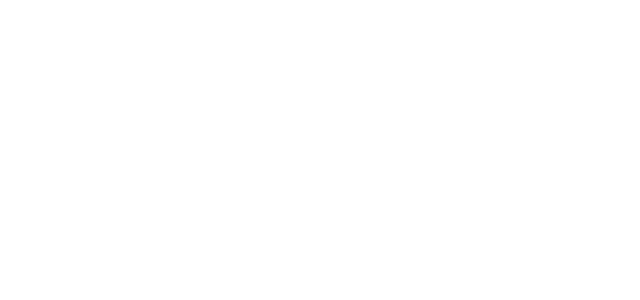
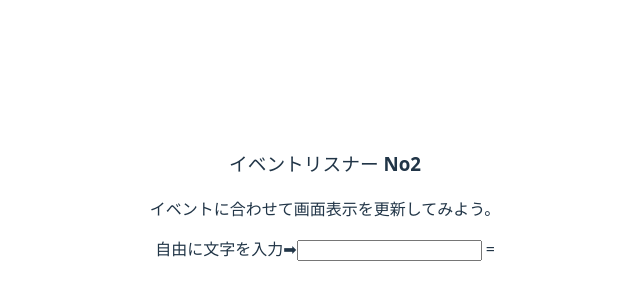
Before and after one commit to terahashi/react-next-study, a React (Vite) app: page /study/EventExample2 in a window 1280 px wide. Before the commit this address had no page. Shown: the part 204-504 px from the top of the page, without its empty margins (315-955 px from the left). Built offline with nearby package versions, Linux system fonts and the light colour scheme.

Commit message:
EventExample2を追加　作成完了

```diff
--- a/src/App.jsx
+++ b/src/App.jsx
@@ -10,6 +10,7 @@
 import Count from './pages/study/Count';
 import Count2 from './pages/study/Count2';
 import EventExample from './pages/study/EventExample';
+import EventExample2 from './pages/study/EvantExample2';
 
 function App() {
   const [count, setCount] = useState(0);
@@ -38,6 +39,7 @@
           <Route path='study/Count' element={<Count />} />
           <Route path='study/Count2' element={<Count2 />} />
           <Route path='study/EventExample' element={<EventExample />} />
+          <Route path='study/EventExample2' element={<EventExample2 />} />
           {/* <Route path='./pages/Count' element={<Count />} /> ⬅︎これだとエラー。【pathはURL】であってファイルの場所ではない！ */}
         </Routes>
       </BrowserRouter>
--- /dev/null
+++ b/src/pages/study/EvantExample2.jsx
@@ -0,0 +1,17 @@
+//イベントに合わせて画面表示を更新してみよう
+//useStateを使用する
+import { useState } from 'react';
+
+const EventExample2 = () => {
+  const [val, setVal] = useState('');
+  return (
+    <>
+      <h3>イベントリスナー No2</h3>
+      <p>イベントに合わせて画面表示を更新してみよう。</p>
+      自由に文字を入力➡︎
+      <input type='text' onChange={(e) => setVal(e.target.value)} /> = {val}
+    </>
+  );
+};
+
+export default EventExample2;
--- a/src/pages/study/EventExample.jsx
+++ b/src/pages/study/EventExample.jsx
@@ -13,7 +13,7 @@
       <h3>イベントリスナー No1</h3>
       <p>イベントリスナーを確認</p>
       <button onClick={clickHandler}>クリック</button>
-      <button onClick={clickHandler2}>クリック2</button>
+      <button onClick={clickHandler2}>クリック2(コンソール画面表示)</button>
     </>
   );
 };
--- a/src/pages/study/StudyHome.jsx
+++ b/src/pages/study/StudyHome.jsx
@@ -1,10 +1,6 @@
 ///pages/StudyHome.jsx
-///⬇︎ここに勉強したものの「リンクリストを追加していく。」
-
+///⬇︎勉強したものの「リンクリストを追加していく。」
 import { Link } from 'react-router-dom';
-import Count from './Count';
-import Coutt2 from './Count2';
-import EventExample from './EventExample';
 
 const StudyHome = () => {
   return (
@@ -16,6 +12,8 @@
       <Link to='study/Count2'>count2の勉強ページ</Link>
       <br></br>
       <Link to='study/EventExample'>イベントリスナーの勉強ページ</Link>
+      <br></br>
+      <Link to={'study/EventExample2'}>イベントリスナーの勉強ページ2</Link>
     </div>
   );
 };
```
Also changed, not shown: src/components/countButton/CountButton.jsx (deleted).
